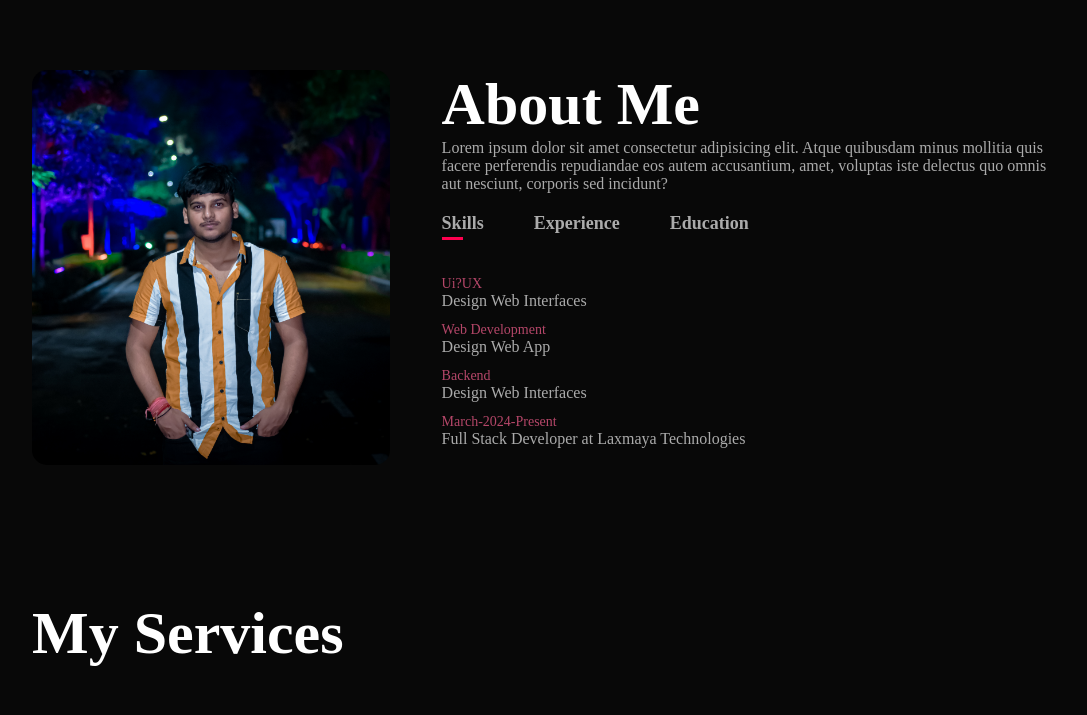
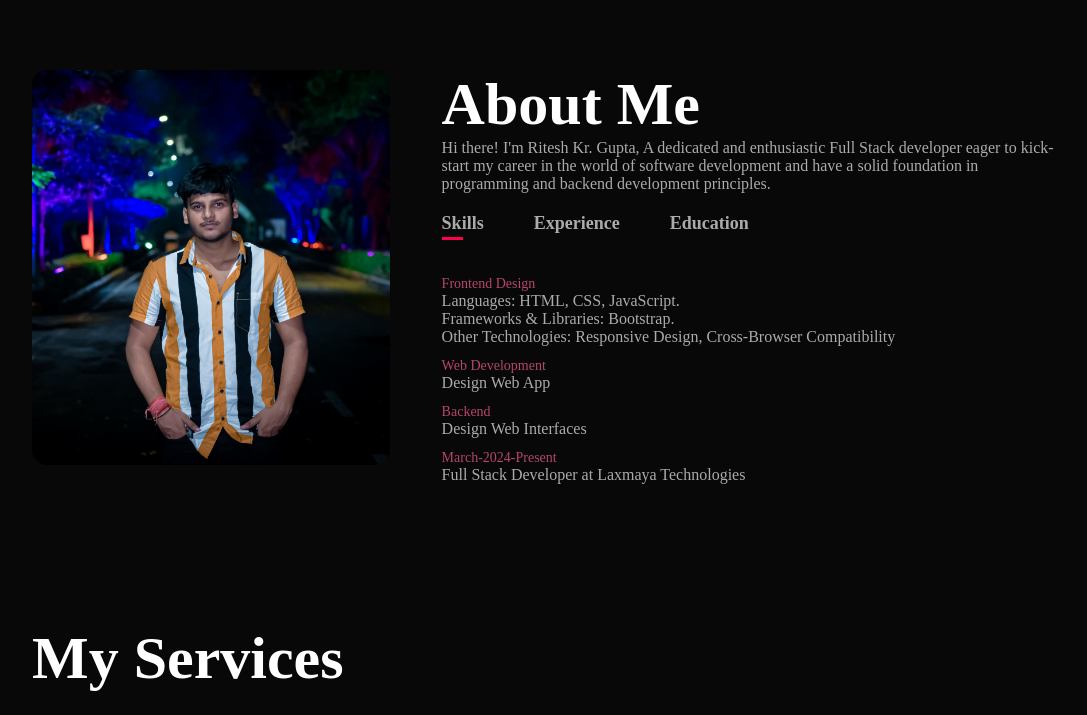
Before and after one commit to riteshgupta9799/Portfolio, a plain HTML site: page index.html in a window 1280 px wide. Shown: the part 820-1535 px from the top of the page, without its empty margins (96-1183 px from the left). Drawn offline with nearby package versions, Linux system fonts and the light colour scheme.

Commit message:
Update index.html

```diff
--- a/index.html
+++ b/index.html
@@ -39,7 +39,7 @@
                 </div>
                 <div class="about-col-2">
                     <h1 class="sub-title">About Me</h1>
-                    <p>Lorem ipsum dolor sit amet consectetur adipisicing elit. Atque quibusdam minus mollitia quis facere perferendis repudiandae eos autem accusantium, amet, voluptas iste delectus quo omnis aut nesciunt, corporis sed incidunt?</p>
+                    <p>Hi there! I'm Ritesh Kr. Gupta, A dedicated and enthusiastic Full Stack developer eager to kick-start my career in the world of software development and  have a solid foundation in programming and backend development principles.</p>
                     <div class="tab-titles">
                         <p class="tab-links active-link" onclick="opentab('skills')">Skills</p>
                         <p class="tab-links" onclick="opentab('experience')">Experience</p>
@@ -47,7 +47,9 @@
                     </div>
                     <div class="tab-contents active-tab" id="skills">
                         <ul>
-                            <li><span>Ui?UX</span><br>Design Web Interfaces</li>
+                            <li><span>Frontend Design</span><br>Languages: HTML, CSS, JavaScript.<br>
+                                Frameworks & Libraries: Bootstrap.<br>
+                                Other Technologies: Responsive Design, Cross-Browser Compatibility</li>
                             <li><span>Web Development</span><br>Design Web App </li>
                             <li><span>Backend</span><br>Design Web Interfaces</li>
                         </ul>
```
